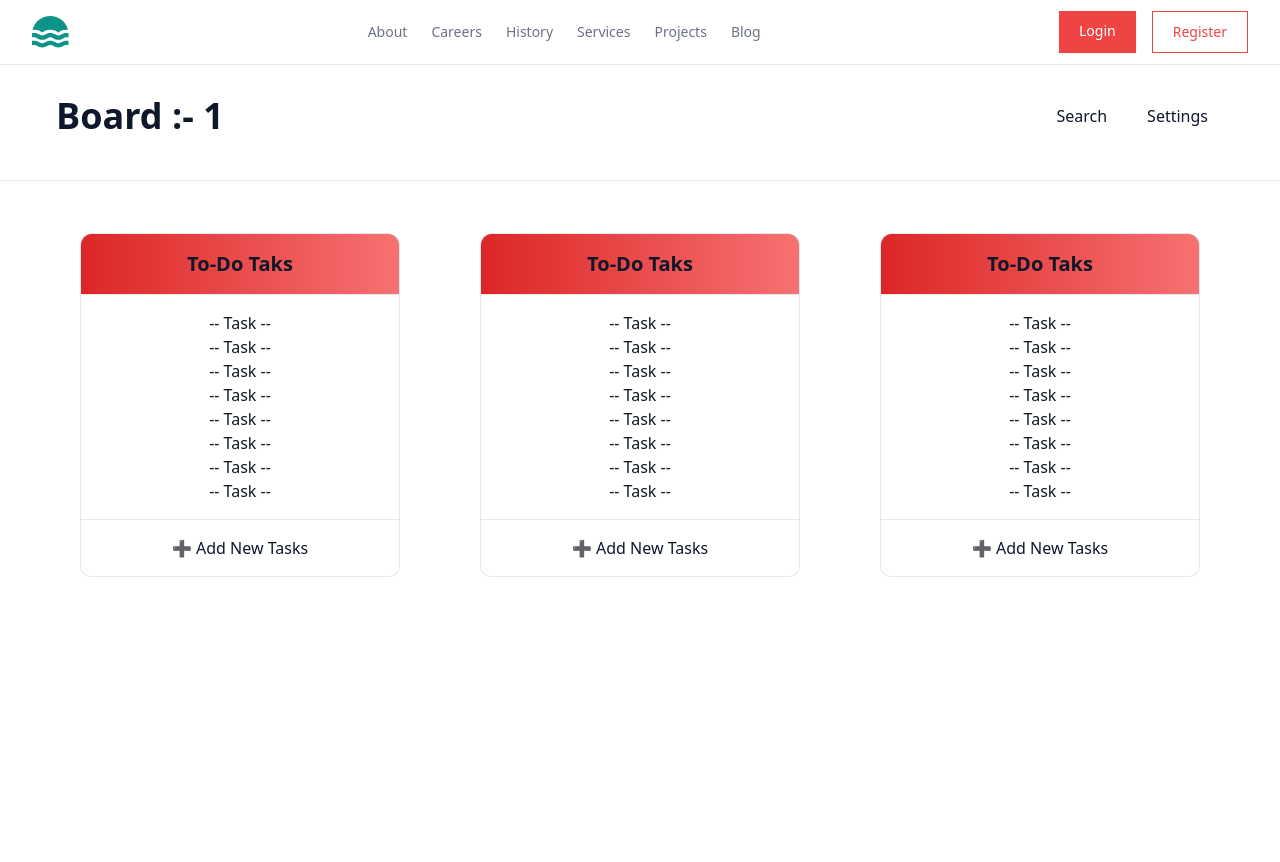
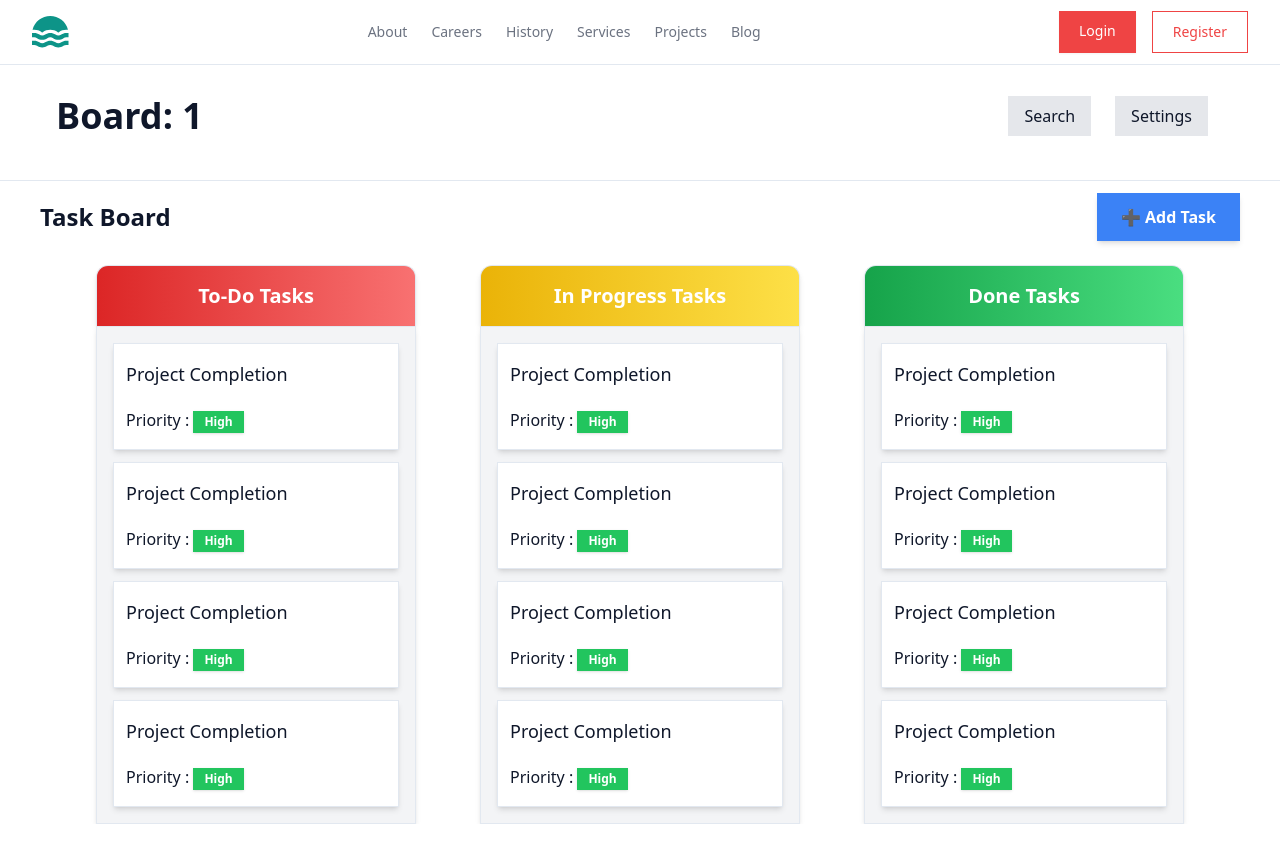
Before and after one commit to Purabsingla/taskmanagement, a React (Create React App) app: page /boards/1 in a window 1280 px wide. Shown: the top 862 px of the page. After the commit the page ends 824 px from the top, so only its background shows below. Built offline with nearby package versions, Linux system fonts and the light colour scheme.

Commit message:
Task Cards

```diff
--- /dev/null
+++ b/src/components/ui/badge.tsx
@@ -0,0 +1,40 @@
+import * as React from "react";
+import { cva, type VariantProps } from "class-variance-authority";
+
+import { cn } from "../../lib/utils";
+
+const badgeVariants = cva(
+  "inline-flex items-center rounded-md border px-2.5 py-0.5 text-xs font-semibold transition-colors focus:outline-none focus:ring-2 focus:ring-ring focus:ring-offset-2",
+  {
+    variants: {
+      variant: {
+        default:
+          "border-transparent bg-primary text-primary-foreground shadow hover:bg-primary/80",
+        secondary:
+          "border-transparent bg-secondary text-secondary-foreground hover:bg-secondary/80",
+        success:
+          "border-transparent bg-green-500 text-white shadow hover:bg-green-400",
+        warning:
+          "border-transparent bg-yellow-500 text-black shadow hover:bg-yellow-400",
+        destructive:
+          "border-transparent bg-destructive text-destructive-foreground shadow hover:bg-destructive/80",
+        outline: "text-foreground",
+      },
+    },
+    defaultVariants: {
+      variant: "default",
+    },
+  }
+);
+
+export interface BadgeProps
+  extends React.HTMLAttributes<HTMLDivElement>,
+    VariantProps<typeof badgeVariants> {}
+
+function Badge({ className, variant, ...props }: BadgeProps) {
+  return (
+    <div className={cn(badgeVariants({ variant }), className)} {...props} />
+  );
+}
+
+export { Badge, badgeVariants };
--- a/src/pages/Tasks.tsx
+++ b/src/pages/Tasks.tsx
@@ -2,43 +2,73 @@ import React from "react";
 import { useParams } from "react-router-dom";
 import NavBar from "../components/sections/NavBar";
 import { Separator } from "../components/ui/separator";
+import { Badge } from "../components/ui/badge";
 const Tasks: React.FC = () => {
   const { name } = useParams();
   return (
     <React.Fragment>
       <NavBar />
       <div className="flex flex-col mt-16">
-        <header className="w-full flex p-8">
+        {/* Header */}
+        <header className="w-full flex p-8 items-center">
           <div className="w-1/2 font-extrabold text-4xl pl-6">
-            <p>Board :- {name?.split("-").join(" ")}</p>
+            <p>Board: {name?.split("-").join(" ")}</p>
           </div>
-          <div className="w-1/2 flex justify-end pr-10 gap-10">
-            <button>Search</button>
-            <button>Settings</button>
+          <div className="w-1/2 flex justify-end pr-10 gap-6">
+            <button className="px-4 py-2 bg-gray-200 hover:bg-gray-300 rounded-md">
+              Search
+            </button>
+            <button className="px-4 py-2 bg-gray-200 hover:bg-gray-300 rounded-md">
+              Settings
+            </button>
           </div>
         </header>
 
+        {/* Separator */}
         <Separator className="my-3 px-10" />
 
-        <section className="h-[90vh] flex flex-wrap justify-center mt-10">
-          {[1, 2, 3].map((i) => (
-            <div className="mx-10" key={i}>
-              <h1 className="border rounded-tl-xl rounded-tr-xl w-[20rem] p-4 text-xl font-bold text-center border-b-0 bg-gradient-to-r from-red-600 to-red-400">
-                To-Do Taks
+        {/* Kanban Board Section */}
+        <div className="flex justify-between items-center px-10">
+          <h2 className="text-2xl font-bold">Task Board</h2>
+          <button className="px-6 py-3 bg-blue-500 text-white font-bold rounded-lg hover:bg-blue-600 transition shadow-md">
+            ➕ Add Task
+          </button>
+        </div>
+
+        <section className="flex justify-center mt-6 gap-6">
+          {["To-Do", "In Progress", "Done"].map((title, i) => (
+            <div key={i} className="mx-5 flex flex-col items-center">
+              {/* Column Header */}
+              <h1
+                className={`border rounded-t-xl w-[20rem] p-4 text-xl font-bold text-center border-b-0 text-white shadow-md ${
+                  i === 0
+                    ? "bg-gradient-to-r from-red-600 to-red-400"
+                    : i === 1
+                    ? "bg-gradient-to-r from-yellow-500 to-yellow-300"
+                    : "bg-gradient-to-r from-green-600 to-green-400"
+                }  `}
+              >
+                {title} Tasks
               </h1>
-              <div className="border w-[20rem] p-4 text-center h-auto">
-                <h2>-- Task --</h2>
-                <h2>-- Task --</h2>
-                <h2>-- Task --</h2>
-                <h2>-- Task --</h2>
-                <h2>-- Task --</h2>
-                <h2>-- Task --</h2>
-                <h2>-- Task --</h2>
-                <h2>-- Task --</h2>
-              </div>
-              <div className="border w-[20rem] p-4 text-center rounded-bl-xl rounded-br-xl border-t-0">
-                {" "}
-                ➕ Add New Tasks{" "}
+
+              {/* Task Cards Container (No Scroll) */}
+              <div className="border w-[20rem] p-4 min-h-[15rem] bg-gray-100 shadow-md rounded-b-lg space-y-3">
+                {[1, 2, 3, 4].map((task) => (
+                  <div
+                    key={task}
+                    className="group bg-white p-3 rounded-lg shadow-md flex flex-col items-start gap-5 py-4 justify-start border hover:shadow-lg transition"
+                  >
+                    <h1 className="text-lg font-medium group-hover:text-red-500 transition-colors">
+                      Project Completion
+                    </h1>
+                    <p>
+                      Priority :{" "}
+                      <span>
+                        <Badge variant={"success"}>High</Badge>
+                      </span>
+                    </p>
+                  </div>
+                ))}
               </div>
             </div>
           ))}
```
